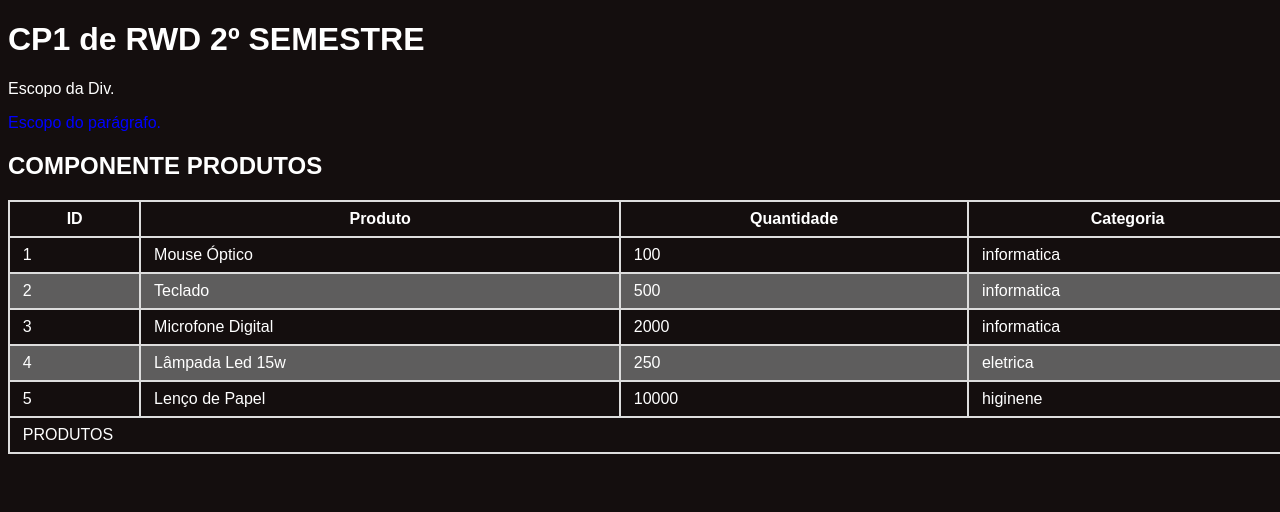
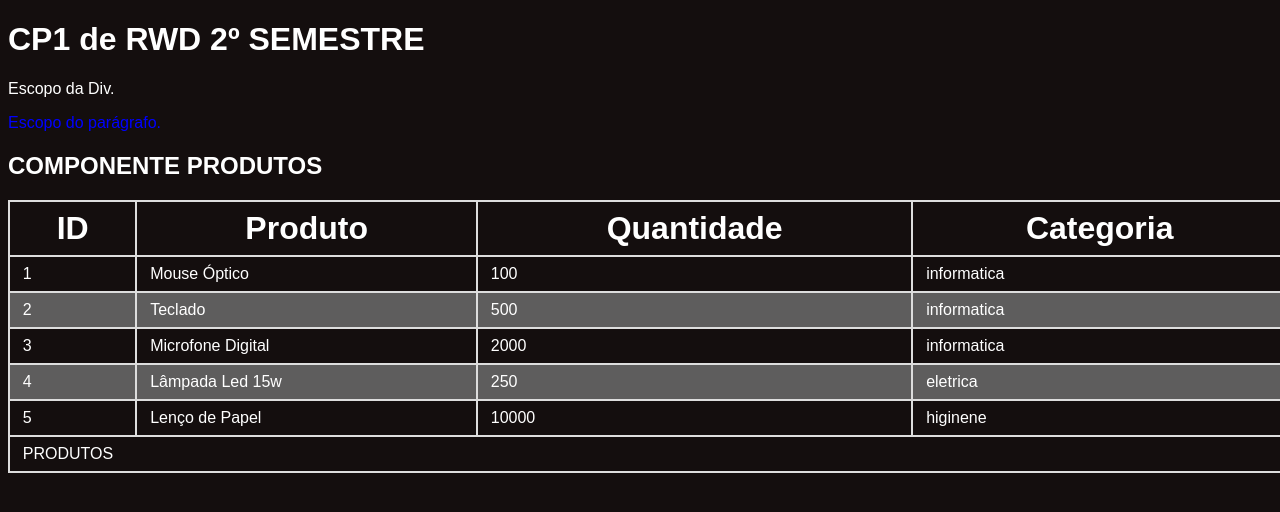
Before and after one commit to 1TDSPG-2022/solucao-cp1-2sem-react-spa, a React (Create React App) app in the folder pf0670/cp1/: page / in a window 1280 px wide. Shown: the top 512 px of the page. Built offline with nearby package versions, Linux system fonts and the light colour scheme.

Commit message:
partials sass

```diff
--- a/pf0670/cp1/src/components/produtos/Produtos.css
+++ b/pf0670/cp1/src/components/produtos/Produtos.css
@@ -1,19 +1,19 @@
+th {
+  font-size: 2rem;
+}
 
-.tblProdutos{
-    font-family: Arial, Helvetica, sans-serif,Arial, Helvetica, sans-serif;
+.tblProdutos {
+  font-family: Arial, Helvetica, sans-serif;
   border-collapse: collapse;
   width: 100vw;
 }
-
 .tblProdutos td, .tblProdutos th {
   border: 2px solid #ddd;
   padding: 1vh 1vw;
 }
-
-.tblProdutos tr:nth-child(even){
+.tblProdutos tr:nth-child(even) {
   background-color: #5e5d5d;
 }
-
-.tblProdutos tr:hover{
+.tblProdutos tr:hover {
   background-color: #a6c1c2;
-}
+}/*# sourceMappingURL=Produtos.css.map */
--- a/pf0670/cp1/src/components/produtos/Produtos.jsx
+++ b/pf0670/cp1/src/components/produtos/Produtos.jsx
@@ -1,5 +1,5 @@
 import React from 'react'
-import "./Produtos.css"
+import "./Produtos.scss"
 
 export default function Produtos(props) {
 
--- /dev/null
+++ b/pf0670/cp1/src/components/produtos/Produtos.min.css
@@ -0,0 +1 @@
+th{font-size:2rem}.tblProdutos{font-family:Arial,Helvetica,sans-serif;border-collapse:collapse;width:100vw}.tblProdutos td,.tblProdutos th{border:2px solid #ddd;padding:1vh 1vw}.tblProdutos tr:nth-child(even){background-color:#5e5d5d}.tblProdutos tr:hover{background-color:#a6c1c2}/*# sourceMappingURL=Produtos.min.css.map */
--- /dev/null
+++ b/pf0670/cp1/src/components/produtos/Produtos.scss
@@ -0,0 +1,25 @@
+@import 'thead';
+$hover-color : #ddd;
+$back-color : #5e5d5d;
+
+.tblProdutos{
+    font-family: Arial, Helvetica, sans-serif;
+    border-collapse: collapse;
+    width: 100vw;
+
+    td,  th {
+        border: 2px solid $hover-color;
+        padding: 1vh 1vw;
+    }
+
+    tr{
+
+        &:nth-child(even){
+            background-color: #5e5d5d;
+        }
+        &:hover{
+            background-color: #a6c1c2;
+        }
+    }
+
+}
--- /dev/null
+++ b/pf0670/cp1/src/components/produtos/_thead.scss
@@ -0,0 +1,3 @@
+th{
+    font-size: 2rem;
+}
```
Also changed, not shown: 2 other files (tests, documents, lock files or other folders). Lines whose indentation alone changed are shown as unchanged.
